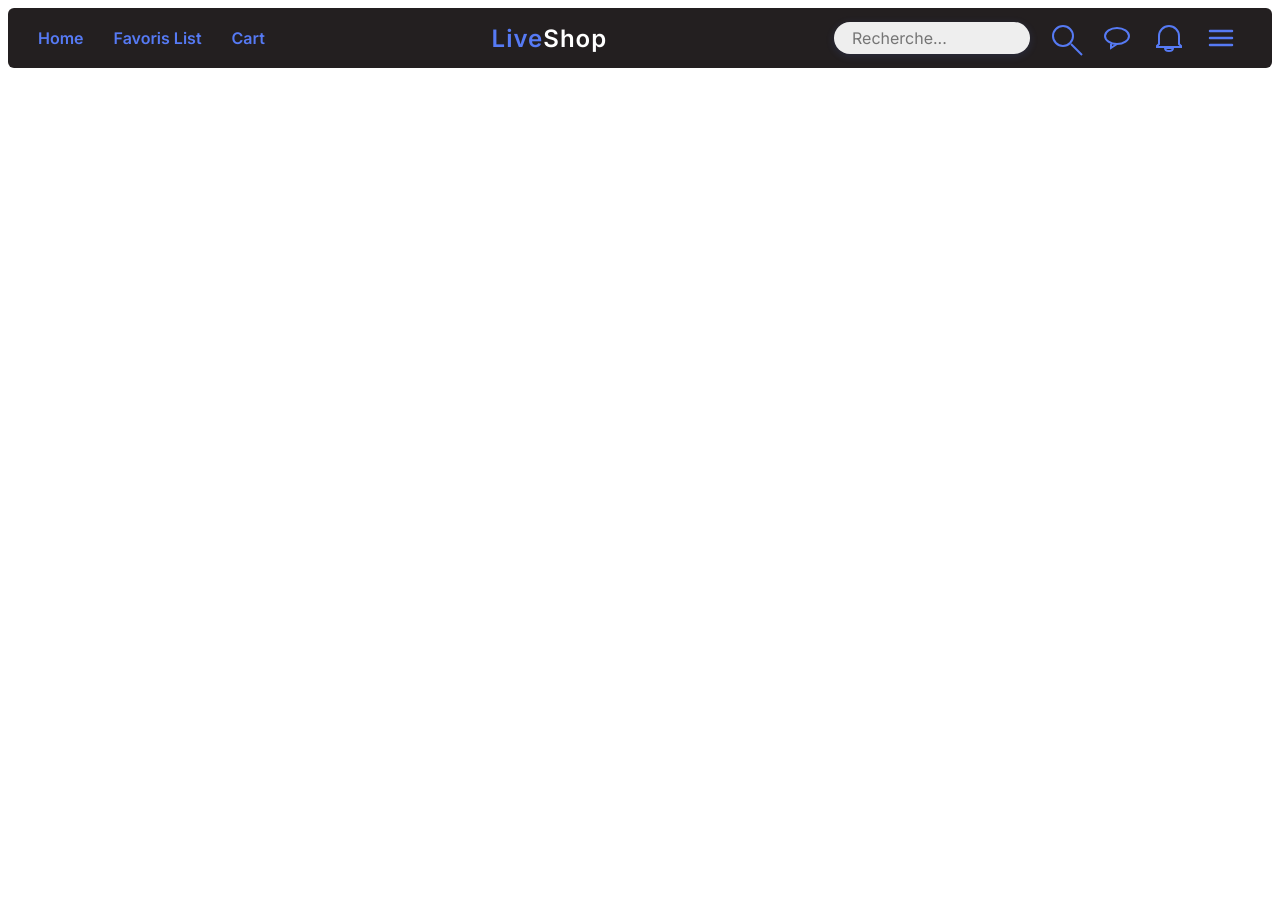
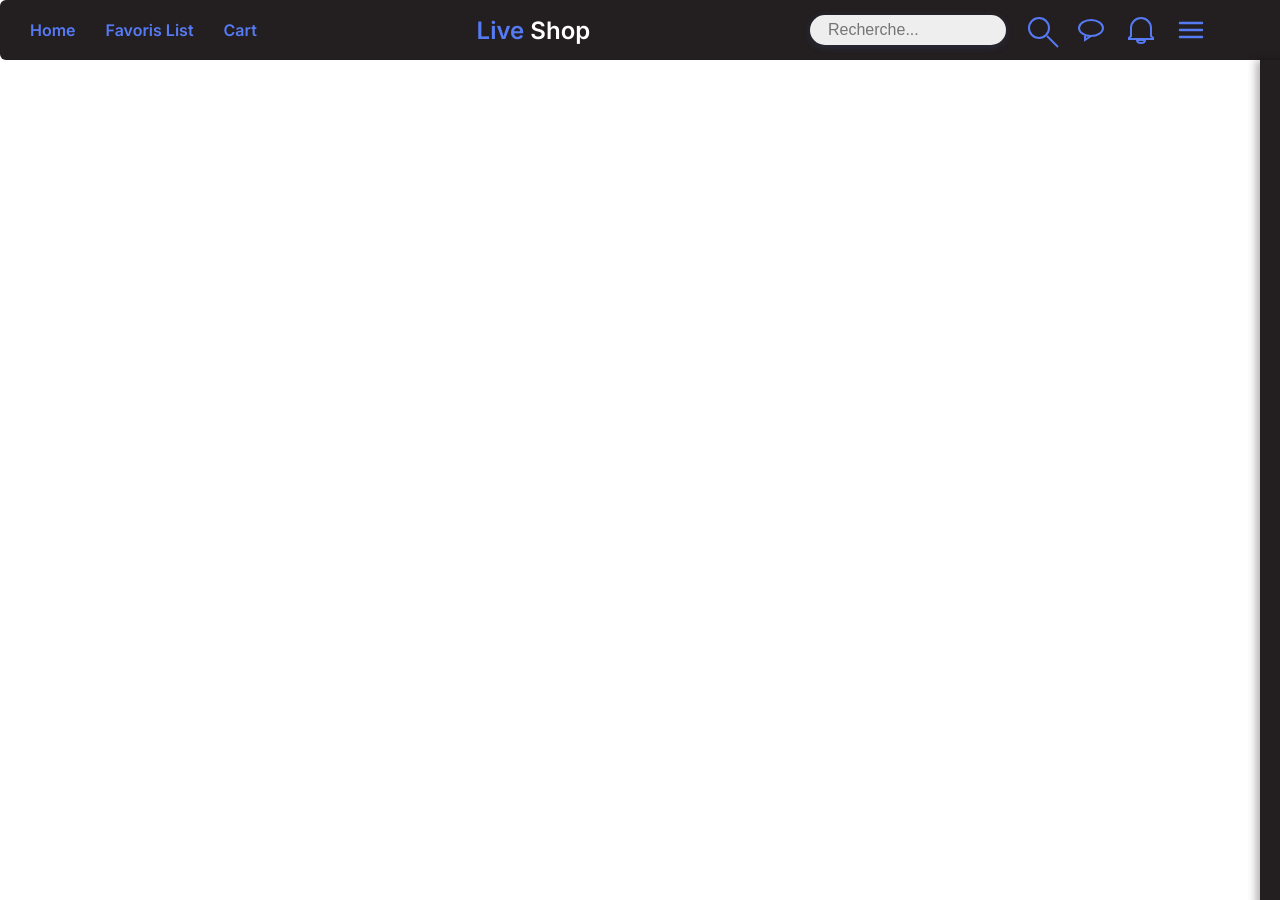
Before and after one commit to RebecaRakotomalala/LiveShopping, a Symfony app: template desktopLive/templates/client/index.html.twig in a window 1280 px wide. Run offline with Twig, Linux system fonts and the light colour scheme; the template is opened without the code that fills it, so the values that code supplies are empty; some libraries are stand-ins or nearby versions.

Commit message:
Update navbar.html.twig

```diff
--- a/desktopLive/templates/components/navbar.html.twig
+++ b/desktopLive/templates/components/navbar.html.twig
@@ -1,40 +1,41 @@
-{# filepath: templates/components/navbar.html.twig #}
 <nav class="navbar">
-    <div class="nav-links">
+    <div class="nav-links" id="navLinks">
         <a href="#">Home</a>
         <a href="#">Favoris List</a>
         <a href="#">Cart</a>
     </div>
+
     <span class="logo">
-        <span style="color:#567AF4;font-family: 'Inter', Arial, sans-serif;">Live</span><span style="color:#fff;font-family: 'Inter', Arial, sans-serif;">Shop</span>
+        <span class="logo-live">Live</span>
+        <span class="logo-shop">Shop</span>
     </span>
+
     <div class="right-group">
         <input class="search-bar" type="text" placeholder="Recherche...">
         <div class="icons">
             <span class="icon">
                 <!-- Loupe -->
-                <svg width="38" height="38" viewBox="0 0 38 38" fill="none" stroke="#567AF4" stroke-width="2" xmlns="http://www.w3.org/2000/svg">
+                <svg width="38" height="38" viewBox="0 0 38 38" fill="none" stroke="#567AF4" stroke-width="2">
                     <circle cx="17" cy="17" r="10" />
                     <line x1="25" y1="25" x2="36" y2="36" />
                 </svg>
             </span>
             <span class="icon">
-                <!-- Bulle de discussion -->
-                <svg width="38" height="38" viewBox="0 0 38 38" fill="none" stroke="#567AF4" stroke-width="2" xmlns="http://www.w3.org/2000/svg">
+                <!-- Bulle -->
+                <svg width="38" height="38" viewBox="0 0 38 38" fill="none" stroke="#567AF4" stroke-width="2">
                     <ellipse cx="19" cy="17" rx="12" ry="8" />
                     <polyline points="13,25 13,29 19,25" />
                 </svg>
             </span>
             <span class="icon">
                 <!-- Cloche -->
-                <svg width="38" height="38" viewBox="0 0 38 38" fill="none" stroke="#567AF4" stroke-width="2" xmlns="http://www.w3.org/2000/svg">
+                <svg width="38" height="38" viewBox="0 0 38 38" fill="none" stroke="#567AF4" stroke-width="2">
                     <path d="M19 32c2.5 0 4-1.5 4-3h-8c0 1.5 1.5 3 4 3z"/>
                     <path d="M29 25V17c0-5.5-4.5-10-10-10s-10 4.5-10 10v8l-2 2v1h24v-1l-2-2z"/>
                 </svg>
             </span>
-            <span class="icon">
-                <!-- Menu hamburger (3 lignes) -->
-                <svg width="38" height="38" viewBox="0 0 38 38" fill="none" stroke="#567AF4" stroke-width="2.5" stroke-linecap="round" xmlns="http://www.w3.org/2000/svg">
+            <span class="icon burger" id="burgerMenu" aria-label="Toggle navigation menu" role="button" tabindex="0">
+                <svg width="38" height="38" viewBox="0 0 38 38" fill="none" stroke="#567AF4" stroke-width="2.5" stroke-linecap="round">
                     <line x1="8" y1="12" x2="30" y2="12" />
                     <line x1="8" y1="19" x2="30" y2="19" />
                     <line x1="8" y1="26" x2="30" y2="26" />
@@ -42,6 +43,38 @@
             </span>
         </div>
     </div>
+
+    <!-- Menu déroulant (mobile) -->
+    <div class="side-menu" id="sideMenu">
+        <div class="user-profile">
+            {# <div class="username">Username</div> #}
+            <div class="user-menu">
+                <a href="/client/profil">Your profile</a>
+                <div class="theme-toggle-container">
+                    <a>Theme change</a>
+                    <label class="theme-toggle">
+                        <input type="checkbox" id="themeToggle">
+                        <span class="slider"></span>
+                    </label>
+                </div>
+                <div class="theme-toggle-container">
+                    <a href="#">Language change</a>
+                    <label class="theme-toggle">
+                            <input type="checkbox">
+                            <span class="slider"></span>
+                        </label>
+                </div>
+                <a href="#">Log out</a>
+            </div>
+        </div>
+        <div class="side-menu-links">
+            <a href="#">Home</a>
+            <a href="#">Favoris List</a>
+            <a href="#">Cart</a>
+        </div>
+    </div>
+</nav>
+
 <style>
     .navbar {
         background: #231f20;
@@ -52,12 +85,17 @@
         height: 60px;
         justify-content: space-between;
         border-radius: 6px;
+        position: fixed;
+        top: 0;
+        left: 0;
+        width: 100%;
     }
-    .navbar .nav-links {
+    .nav-links {
         display: flex;
         gap: 30px;
+        align-items: center;
     }
-    .navbar a {
+    .nav-links a {
         color: #567AF4;
         font-family: 'Inter', Arial, sans-serif;
         text-decoration: none;
@@ -65,55 +103,263 @@
         font-size: 16px;
         transition: color 0.2s;
     }
-    .navbar a:hover {
+    .nav-links a:hover {
         color: #fff;
     }
-    .navbar .logo {
+    .logo {
         font-size: 24px;
         font-weight: 700;
-        letter-spacing: 1px;
+        font-family: 'Inter', Arial, sans-serif;
     }
-    .navbar .search-bar {
-        background: #eee;
-        border-radius: 20px;
-        border: none;
-        padding: 6px 18px;
-        width: 180px;
-        margin: 0 20px;
+    .logo-live {
+        color: #567AF4;
     }
-    .navbar .icons {
-        display: flex;
-        gap: 12px;
+    .logo-shop {
+        color: #fff;
     }
-    .navbar .icon {
-        display: flex;
-        align-items: center;
-        justify-content: center;
-        /* border: 2px solid #567AF4;
-        border-radius: 6px; */
-        width: 38px;
-        height: 38px;
-        background: transparent;
-        margin-right: 2px;
-    }
-    .navbar .icon svg {
-        display: block;
-    }
-    .right-group {
-        display: flex;
-        align-items: center;
-        gap: 16px; /* Ajuste l'espace entre la barre et les icônes */
-    }
-
-    .navbar .search-bar {
+    .search-bar {
         background: #eee;
         border-radius: 20px;
         border: none;
         padding: 6px 18px;
         width: 160px;
-        margin: 0;
-        box-shadow: 0 2px 8px rgba(86, 122, 244, 0.15); /* Ajoute un shadow bleu doux */
-        font-family: 'Inter', Arial, sans-serif;
+        box-shadow: 0 2px 8px rgba(86, 122, 244, 0.15);
         font-size: 16px;
     }
+    .icons {
+        display: flex;
+        gap: 12px;
+        margin-right: 100px;
+    }
+    .icon {
+        display: flex;
+        align-items: center;
+        justify-content: center;
+        width: 38px;
+        height: 38px;
+        cursor: pointer;
+    }
+
+    .right-group {
+        display: flex;
+        align-items: center;
+        gap: 16px;
+    }
+
+    .side-menu {
+        position: fixed;
+        top: 60px;
+        right: -280px;
+        width: 260px;
+        height: calc(100vh - 60px);
+        background: #231f20;
+        box-shadow: -4px 0 8px rgba(0,0,0,0.3);
+        padding: 20px;
+        display: flex;
+        flex-direction: column;
+        gap: 20px;
+        transition: right 0.3s ease;
+        border-radius: 0 0 0 6px;
+        z-index: 1050;
+    }
+
+    .side-menu.active {
+        right: 0;
+    }
+
+    .side-menu-links {
+        display: none;
+        flex-direction: column;
+        gap: 16px;
+    }
+
+    .side-menu-links a {
+        color: #567AF4;
+        font-family: 'Inter', Arial, sans-serif;
+        text-decoration: none;
+        font-weight: 600;
+        font-size: 16px;
+    }
+
+    .user-profile {
+        display: flex;
+        flex-direction: column;
+        gap: 15px;
+    }
+
+    .username {
+        font-weight: bold;
+        font-size: 18px;
+        color: black;
+    }
+
+    .user-menu {
+        display: flex;
+        flex-direction: column;
+        gap: 12px;
+    }
+
+    .user-menu a {
+        color: #567AF4;
+        text-decoration: none;
+        font-family: 'Inter', Arial, sans-serif;
+        font-size: 15px;
+        transition: color 0.2s;
+    }
+
+    .user-menu a:hover {
+        color: white;
+    }
+
+    .theme-toggle-container {
+        display: flex;
+        align-items: center;
+        justify-content: space-between;
+        color: white;
+        font-family: 'Inter', Arial, sans-serif;
+    }
+
+    .theme-toggle {
+        position: relative;
+        display: inline-block;
+        width: 50px;
+        height: 24px;
+    }
+
+    .theme-toggle input {
+        opacity: 0;
+        width: 0;
+        height: 0;
+    }
+
+    .slider {
+        position: absolute;
+        cursor: pointer;
+        top: 0;
+        left: 0;
+        right: 0;
+        bottom: 0;
+        background-color: #ccc;
+        transition: .4s;
+        border-radius: 24px;
+    }
+
+    .slider:before {
+        position: absolute;
+        content: "";
+        height: 16px;
+        width: 16px;
+        left: 4px;
+        bottom: 4px;
+        background-color: white;
+        transition: .4s;
+        border-radius: 50%;
+    }
+
+    input:checked + .slider {
+        background-color: #567AF4;
+    }
+
+    input:checked + .slider:before {
+        transform: translateX(26px);
+    }
+
+    @media (max-width: 768px) {
+        .nav-links {
+            display: none;
+        }
+        .side-menu-links {
+            display: flex !important;
+        }
+    }
+
+    /* Dark theme */
+    body.dark-theme {
+        background-color: #121212;
+    }
+
+    body.dark-theme .navbar {
+        background: #ffffff;
+        color: black;
+    }
+
+    body.dark-theme .nav-links a,
+    body.dark-theme .side-menu-links a {
+        color: #567AF4;
+    }
+
+    body.dark-theme .logo-shop {
+        color: #000;
+    }
+
+    body.dark-theme .search-bar {
+        background: #000;
+        color: #eee;
+        border: 1px solid #444;
+    }
+
+    body.dark-theme .icons svg {
+        stroke: #567AF4;
+    }
+
+    body.dark-theme .side-menu {
+        background: #ffffff;
+        box-shadow: -4px 0 8px rgba(0,0,0,0.1);
+    }
+
+    body.dark-theme .username,
+    body.dark-theme .theme-toggle-container {
+        color: white;
+    }
+
+    body.dark-theme .user-menu a {
+        color: #567AF4;
+    }
+
+    body.dark-theme .user-menu a:hover {
+        color: #000;
+    }
 </style>
+
+<script>
+    document.addEventListener('DOMContentLoaded', function () {
+        const burger = document.getElementById('burgerMenu');
+        const sideMenu = document.getElementById('sideMenu');
+        const themeToggle = document.getElementById('themeToggle');
+
+        // Générer un identifiant unique basé sur le nom d'utilisateur affiché
+        const usernameElement = document.querySelector('.username');
+        let userId = 'guest'; // Valeur par défaut
+
+        if (usernameElement && usernameElement.textContent) {
+            userId = usernameElement.textContent.trim().toLowerCase().replace(/\s+/g, '_');
+        }
+
+        // Clé unique pour le stockage
+        const userThemeKey = `user_theme_${userId}`;
+
+        // Charger le thème spécifique à cet utilisateur
+        const savedTheme = localStorage.getItem(userThemeKey);
+        if (savedTheme === 'dark') {
+            document.body.classList.add('dark-theme');
+            themeToggle.checked = true;
+        }
+
+        burger.addEventListener('click', function () {
+            sideMenu.classList.toggle('active');
+        });
+
+        burger.addEventListener('keydown', function(e){
+            if(e.key === 'Enter' || e.key === ' ') {
+                e.preventDefault();
+                sideMenu.classList.toggle('active');
+            }
+        });
+
+        themeToggle.addEventListener('change', function () {
+            const isDark = document.body.classList.toggle('dark-theme');
+            // Sauvegarde avec la clé utilisateur-spécifique
+            localStorage.setItem(userThemeKey, isDark ? 'dark' : 'light');
+        });
+    });
+</script>
```
